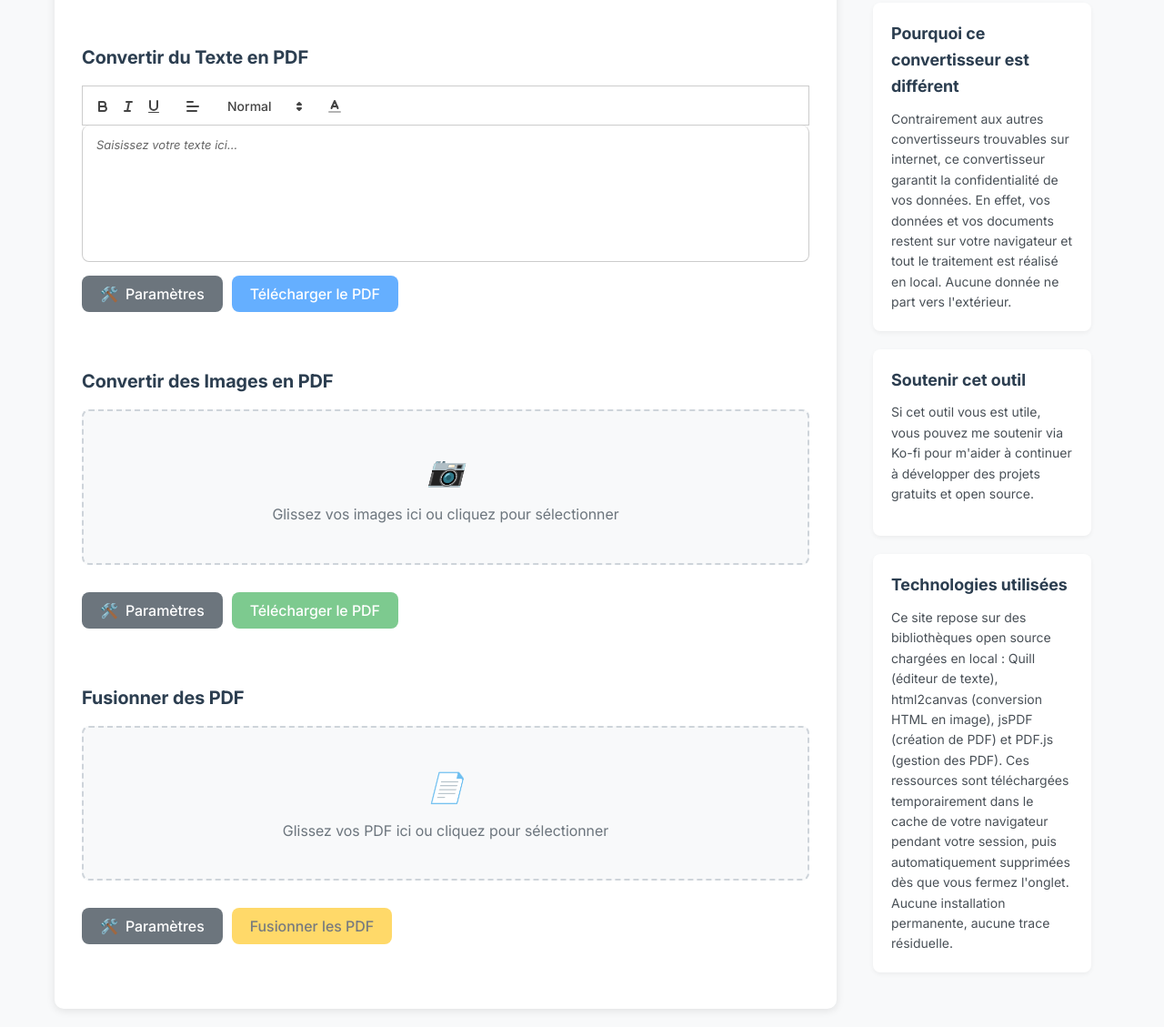
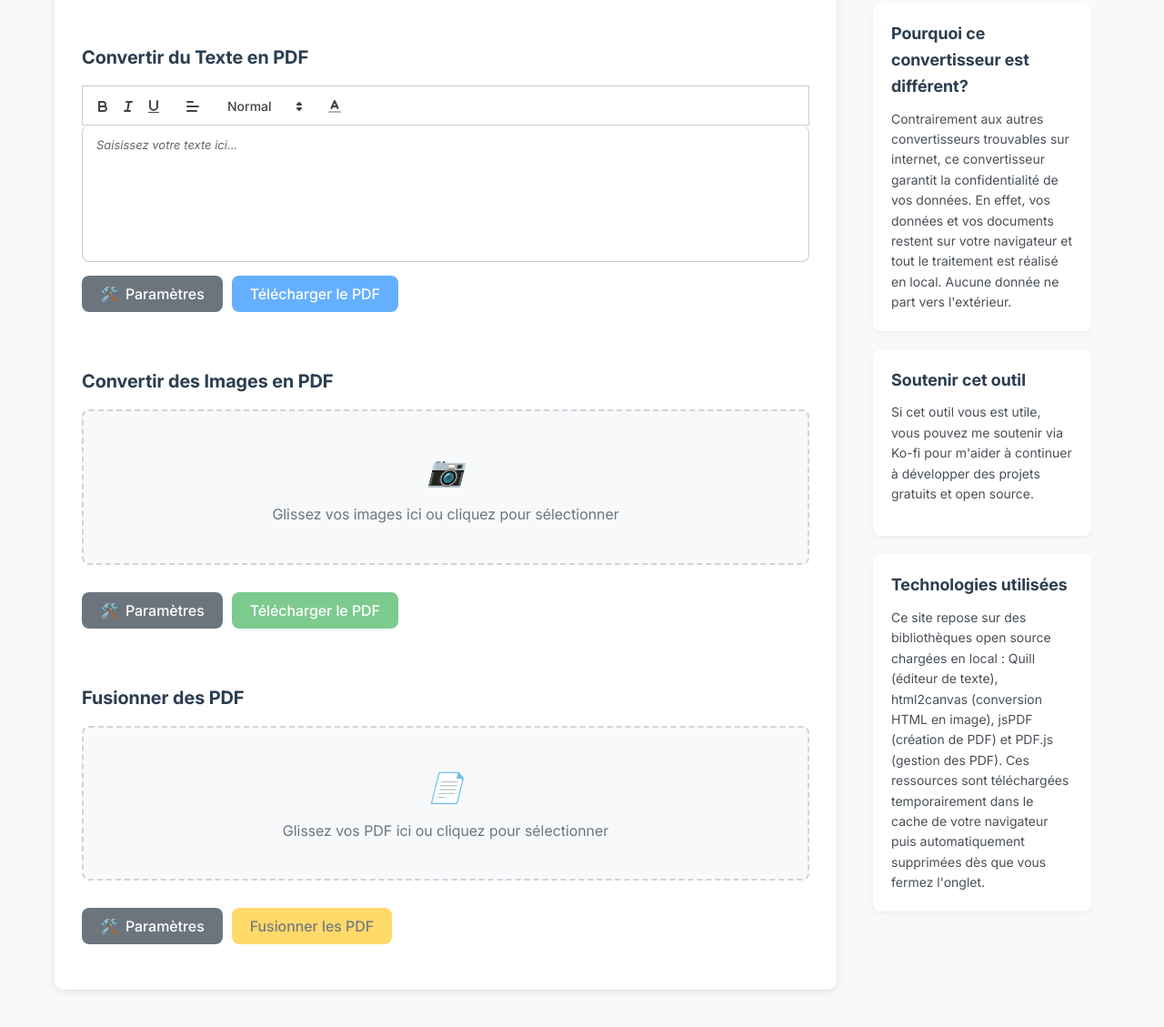
Before and after one commit to Gehan16/Convertisseur-PDF, a plain HTML site: page index.html in a window 1280 px wide. Shown: the part 159-1288 px from the top of the page at 91% size. After the commit the page ends 1267 px from the top, so only its background shows below. Drawn offline with Linux system fonts and the light colour scheme.

Commit message:
Modify heading and clean up text in index.html
Updated heading to include a question mark and removed redundant sentence.

```diff
--- a/index.html
+++ b/index.html
@@ -223,7 +223,7 @@
 
             <!-- Carte : Pourquoi ce convertisseur est différent -->
             <div class="card why-different-card">
-                <h3>Pourquoi ce convertisseur est différent</h3>
+                <h3>Pourquoi ce convertisseur est différent?</h3>
                 <p>
                     Contrairement aux autres convertisseurs trouvables sur internet,
                     ce convertisseur garantit la confidentialité de vos données.
@@ -258,8 +258,7 @@
                     Quill (éditeur de texte), html2canvas (conversion HTML en image),
                     jsPDF (création de PDF) et PDF.js (gestion des PDF). Ces ressources
                     sont téléchargées temporairement dans le cache de votre navigateur
-                    pendant votre session, puis automatiquement supprimées dès que vous
-                    fermez l'onglet. Aucune installation permanente, aucune trace résiduelle.
+                    puis automatiquement supprimées dès que vous fermez l'onglet.
                 </p>
             </div>
         </aside>
```
